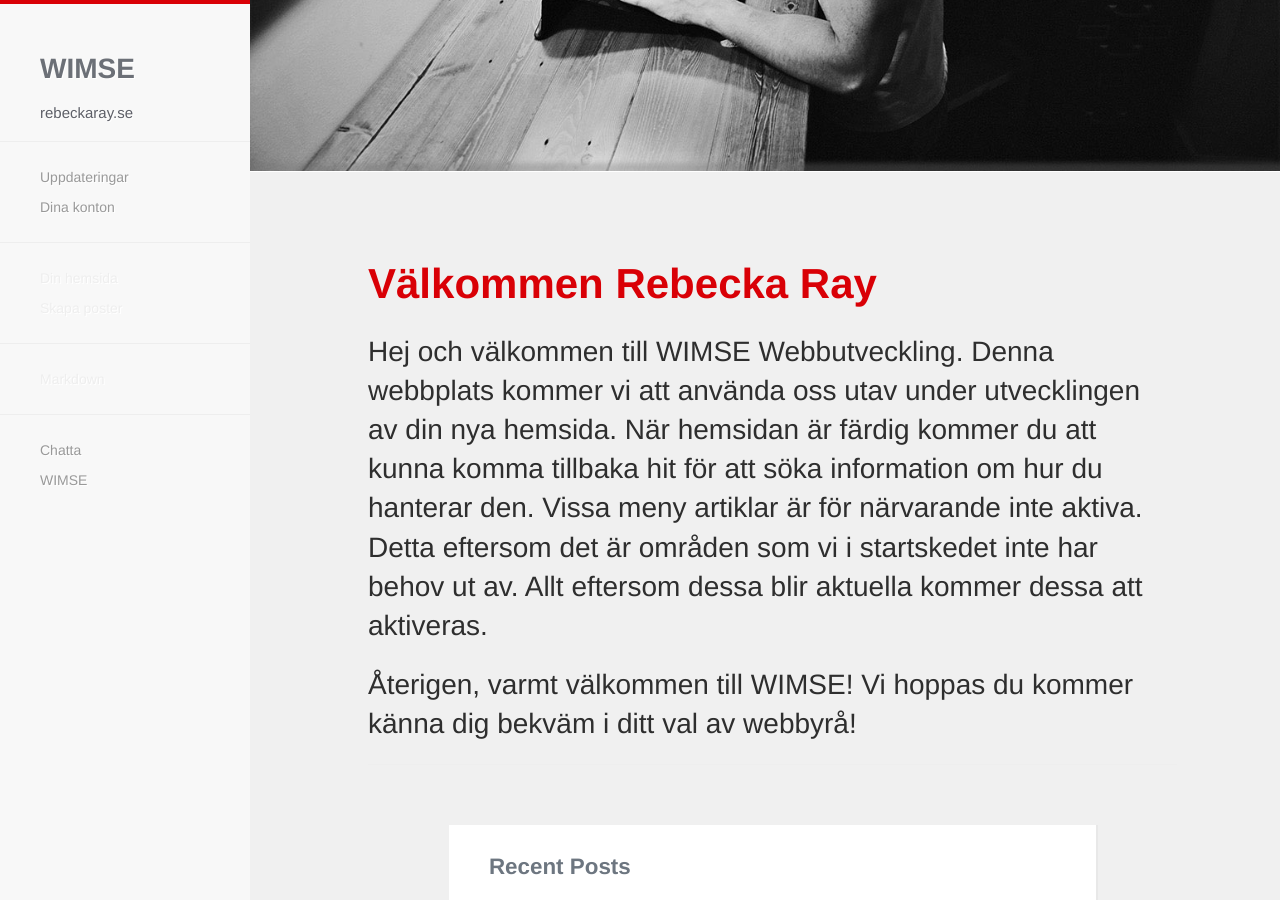
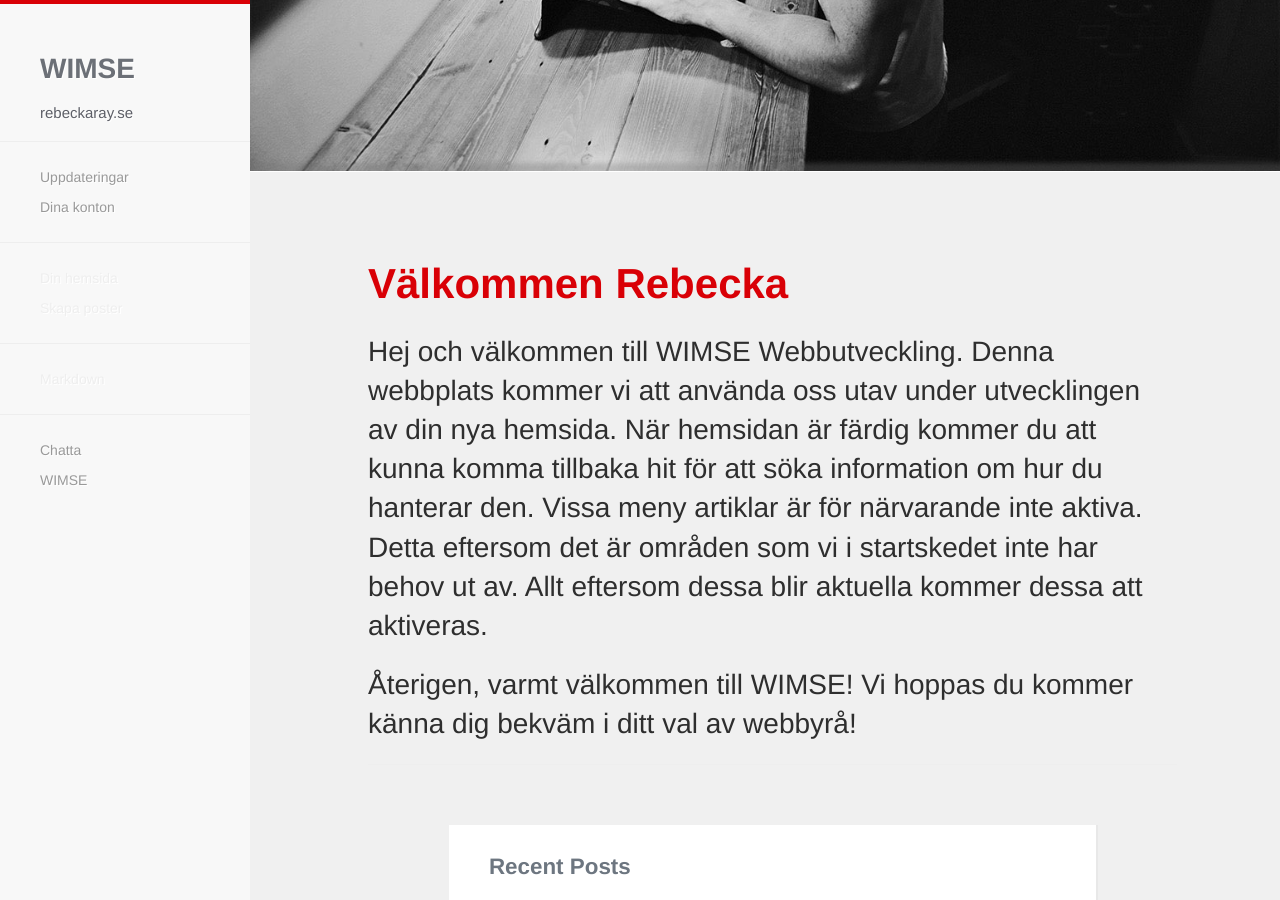
Before and after one commit to rebeckaray/rebeckaray.github.io, a Jekyll site: the page built from index.html, in a window 1280 px wide and 900 px high, scrolled down 532 px. Built offline with Jekyll 4.4.1, drawn with Linux system fonts in a browser that asks for light colours; nearby versions of some CDN libraries; Markdown is read by kramdown in place of the engine named in the settings.

Commit message:
uppdaterade namn till bara förnamn

```diff
--- a/_config.yml
+++ b/_config.yml
@@ -1,4 +1,4 @@
-name: Rebecka Ray
+name: Rebecka
 author: Wimse
 baseurl:
 description:
```
Also changed, not shown: 1 other file.
